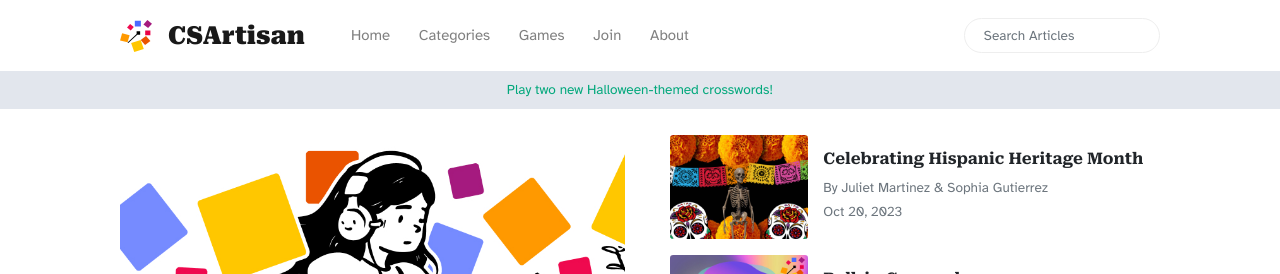
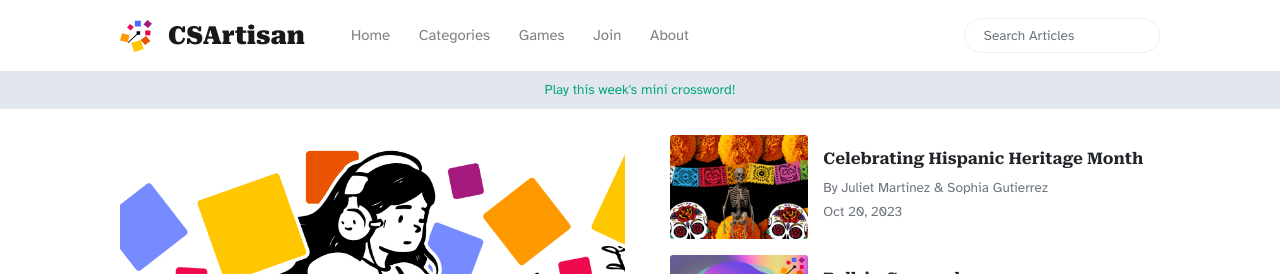
Before and after one commit to csartisan/csartisan.github.io, a Jekyll site: the page built from index.html, in a window 1280 px wide and 900 px high. Shown: the top 274 px of the window. Built offline with Jekyll 4.4.1, drawn with Linux system fonts in a browser that asks for light colours; nearby versions of some CDN libraries; the list of posts is cut into pages by our own code.

Commit message:
Update banner text

```diff
--- a/_config.yml
+++ b/_config.yml
@@ -14,7 +14,7 @@ permalink: /:title/
 
 # Promo Banner
 # !! Banner only appears if there is content within bannercontent !!
-bannercontent: "Play two new Halloween-themed crosswords!"
+bannercontent: "Play this week's mini crossword!"
 bannerlink: "/games.html"
 
 url: "https://csartisan.org"
```
